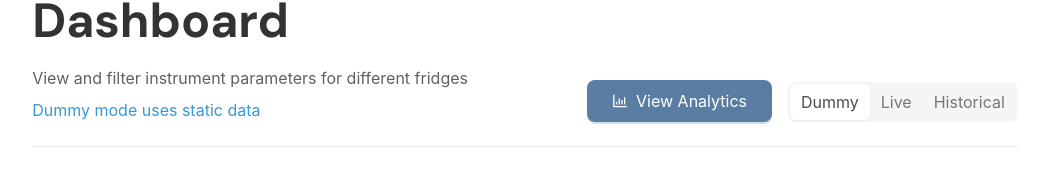
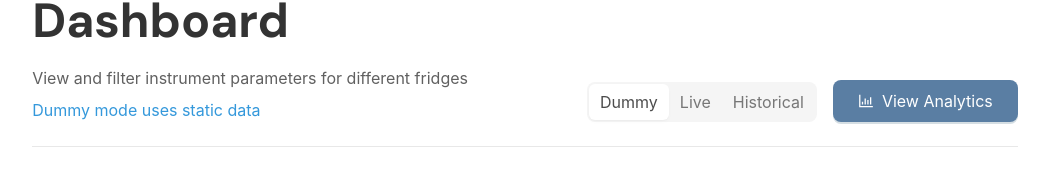
Before and after one commit to verisorry/analytics-dashboard, a Next.js app in the folder frontend/: page / in a window 1280 px wide. Shown: the part 144-316 px from the top of the page, without its empty margins (115-1164 px from the left). Built offline with nearby package versions, Linux system fonts and the light colour scheme; no server answers.

Commit message:
changed order of buttons

```diff
--- a/frontend/src/app/dashboard.tsx
+++ b/frontend/src/app/dashboard.tsx
@@ -204,7 +204,7 @@ export default function Dashboard() {
                     })()}
                 </header>
 
-                <header className="flex flex-col md:flex-row items-start md:items-end justify-between w-full md:w-auto gap-4">
+                <header className="flex flex-col md:hidden items-start justify-between w-full gap-4">
                     <Button
                         text="View Analytics"
                         icon={<BarChartOutlined />}
@@ -230,6 +230,33 @@ export default function Dashboard() {
                         defaultValue={mode}
                     />
                 </header>
+
+                <header className="hidden md:flex flex-row items-end justify-between w-auto gap-4">
+                    <Segmented<string>
+                        size={window.innerWidth >= 768 ? "large" : "middle"}
+                        options={["Dummy", "Live", "Historical"]}
+                        onChange={(value) => {
+                            setMode(value);
+                        }}
+                        defaultValue={mode}
+                    />
+
+                    <Button
+                        text="View Analytics"
+                        icon={<BarChartOutlined />}
+                        onClick={() => {
+                            if (mode === "Historical") {
+                                localStorage.setItem('historicalData', JSON.stringify(data));
+                                console.log("Setting historical data:", data);
+                            }
+                            router.push(`/analytics?mode=${mode}`);
+                            console.log("Pushing to analytics with mode:", mode);
+
+                        }}
+                        label={true}
+                        className="w-full md:w-auto"
+                    />
+                </header>
             </header>
 
             <hr className="divider w-full border-t border-neutral-200" />
```
